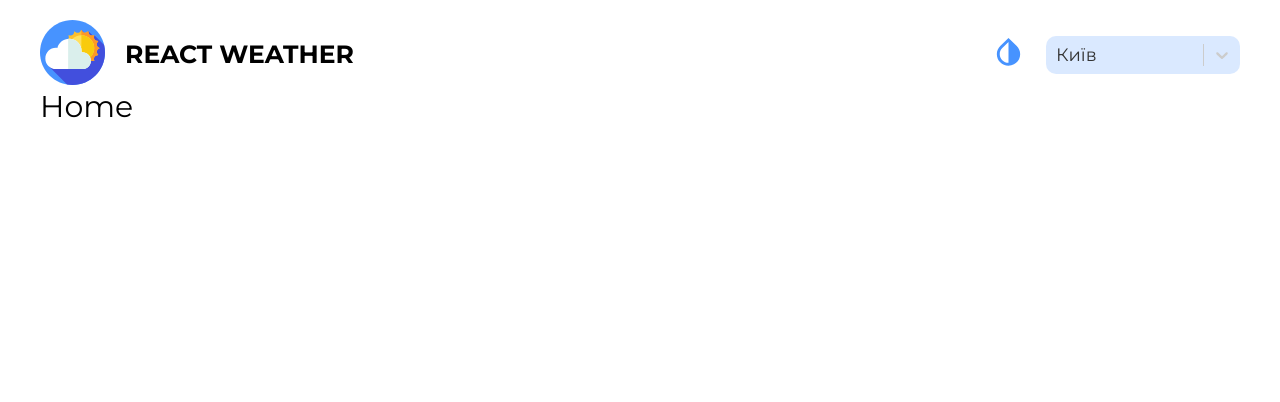
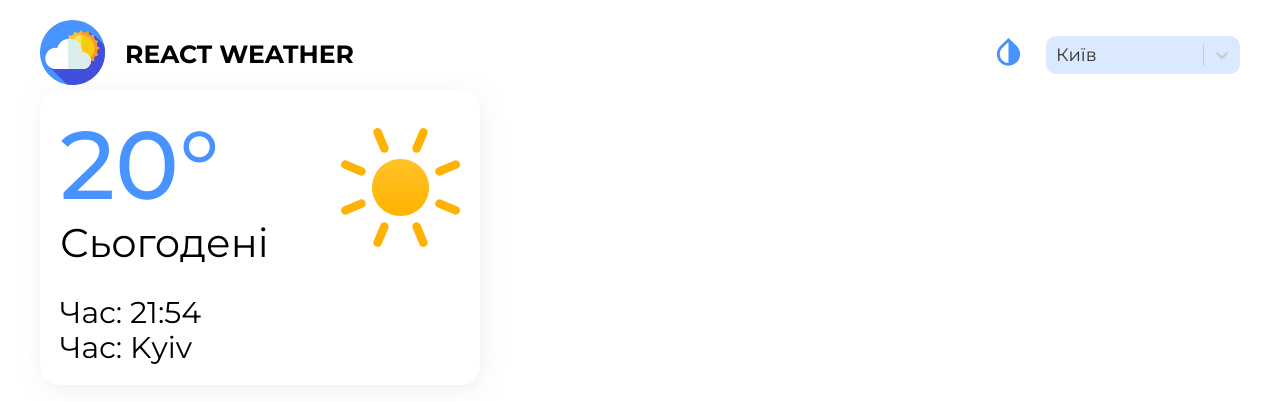
Before and after one commit to ArtomkIvanher/pet_proj1, a React (Create React App) app: page / in a window 1280 px wide. Shown: the top 402 px of the page. Built offline with nearby package versions, Linux system fonts and the light colour scheme.

Commit message:
ThisDay 50%

```diff
--- a/src/pages/Home/components/Home.tsx
+++ b/src/pages/Home/components/Home.tsx
@@ -1,10 +1,12 @@
-import React from 'react'
 import s from './Home.module.scss'
+import { ThisDay } from './ThisDay/ThisDay'
 
 type Props = {}
 
 export const Home = (props: Props) => {
-  return (
-    <div className={s.home}>Home</div>
-  )
+	return (
+		<div className={s.home}>
+			<ThisDay />
+		</div>
+	)
 }
--- /dev/null
+++ b/src/pages/Home/components/ThisDay/ThisDay.module.scss
@@ -0,0 +1,31 @@
+@import '../../../../styles/variables.scss';
+
+.this_day{
+    padding: 20px;
+    max-width: 400px;
+    width: 100%;
+    background-color: $light-background;
+    border-radius: $border-radius;
+    box-shadow: $box-shadow;
+}
+
+.top_block{
+    display: flex;
+    justify-content: space-between;
+    align-items: center;
+    width: 100%;
+    margin-bottom: 30px;
+    svg{
+        width: 119px;
+        height: 119px;
+    }
+    .this_temp{
+        font-size: 96px;
+        font-weight: 500;
+        color: $primary-color;
+    }
+    .this_day_name{
+        font-size: 40px;
+        color: $light-color;
+    }
+}
--- /dev/null
+++ b/src/pages/Home/components/ThisDay/ThisDay.tsx
@@ -0,0 +1,26 @@
+import { GlobalSvgSelector } from '../../../../assets/icons/global/GlobalSvgSelector'
+import s from './ThisDay.module.scss'
+
+type Props = {}
+
+export const ThisDay = (props: Props) => {
+	return (
+		<div className={s.this_day}>
+			<div className={s.top_block}>
+				<div className={s.top_wrapper}>
+					<div className={s.this_temp}>20°</div>
+					<div className={s.this_day_name}>Сьогодені</div>
+				</div>
+        <GlobalSvgSelector id='sun'/>
+			</div>
+			<div className={s.button_block}>
+				<div className={s.this_time}>
+					Час: <span>21:54</span>
+				</div>
+				<div className={s.this_city}>
+					Час: <span>Kyiv</span>
+				</div>
+			</div>
+		</div>
+	)
+}
--- a/src/styles/variables.scss
+++ b/src/styles/variables.scss
@@ -0,0 +1,47 @@
+$primary-color: #4793ff;
+$light-background: #fff;
+$box-shadow: 2px 5px 25px -3px rgba(180, 180, 180, 0.25);
+$border-radius: 20px;
+
+$light-color: #000;
+$dark-color: #fff;
+$base-color: #939cb0;
+
+$body-background-dark: #0d1117;
+$body-background-light: #fff;
+
+$components-background-dark: #4f4f4f;
+$components-background-light: #fff;
+
+$card-background-light: rgba(71, 147, 255, 0.2);
+$card-background-dark: #2e3035;
+
+$card-box-shadow-light: 0px 3px 20px rgba(147, 144, 144, 0.28);
+$card-box-shadow-dark: 0px 3px 20px rgba(5, 5, 5, 0.28);
+
+:root {
+  //body-background
+  --body-background-dark: #{$body-background-dark};
+  --body-background-light: #{$body-background-light};
+  --body-background-default: var(#{--body-background-light});
+
+  //components-background
+  --components-background-dark: #{$components-background-dark};
+  --components-background-light: #{$components-background-light};
+  --components-background-default: var(#{--components-background-light});
+
+  //card-background
+  --card-background-dark: #{$card-background-dark};
+  --card-background-light: #{$card-background-light};
+  --card-background-default: var(#{--card-background-light});
+
+  //card-shadow
+  --card-shadow-dark: #{$card-box-shadow-dark};
+  --card-shadow-light: #{$card-box-shadow-light};
+  --card-shadow-default: var(#{--card-shadow-light});
+
+  //text
+  --text-color-dark: #{$dark-color};
+  --text-color-light: #{$light-color};
+  --text-color-default: var(#{--text-color-light});
+}
```
Also changed, not shown: src/pages/Home/components/ThisDayInfo/ThisDayInfo.tsx (added, +10 -0 lines), src/pages/Home/components/ThisDayInfo/ThisDayInfo.module.scss (added).
